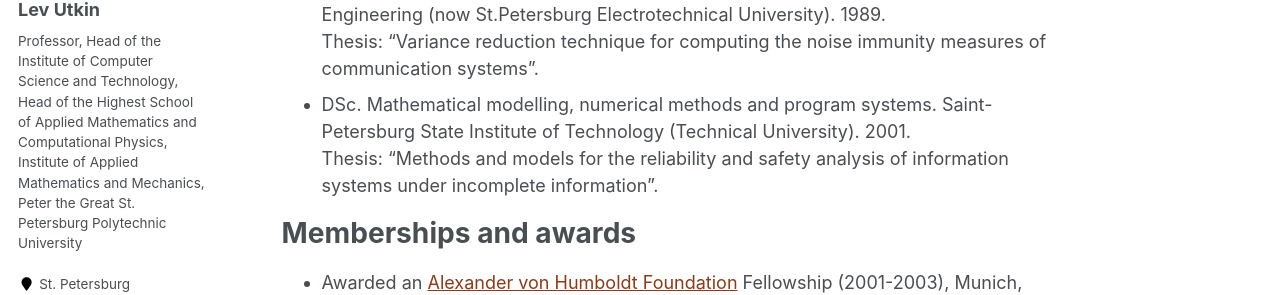
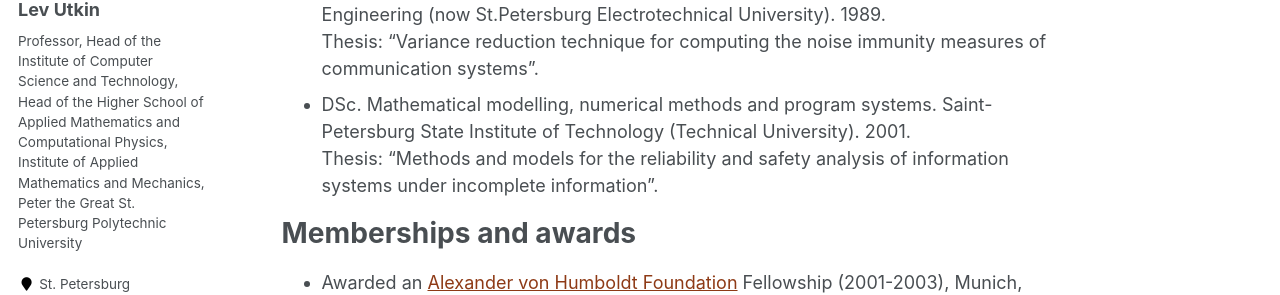
Before and after one commit to levutkin/levutkin.github.io, a Jekyll site: the page built from _pages/about.md, in a window 1280 px wide. Shown: the part 300-595 px from the top of the page. Built offline with Jekyll 4.4.1, drawn with Linux system fonts in a browser that asks for light colours; some web fonts are replaced.

Commit message:
Update _config.yml

```diff
--- a/_config.yml
+++ b/_config.yml
@@ -10,7 +10,7 @@
 title                    : "Home page of Lev V. Utkin"
 title_separator          : "-"
 name                     : "Lev Utkin"
-description              : "Professor, Head of the Institute of Computer Science and Technology, Head of the Highest School of Applied Mathematics and Computational Physics, Institute of Applied Mathematics and Mechanics, Peter the Great St. Petersburg Polytechnic University"
+description              : "Professor, Head of the Institute of Computer Science and Technology, Head of the Higher School of Applied Mathematics and Computational Physics, Institute of Applied Mathematics and Mechanics, Peter the Great St. Petersburg Polytechnic University"
 url                      :
 baseurl                  : "" # the subpath of your site, e.g. "/blog"
 repository               : "academicpages/academicpages.github.io"
@@ -82,7 +82,7 @@
 author:
   name             : "Lev Utkin"
   avatar           : "Utkin.jpg"
-  bio              : "Professor, Head of the Institute of Computer Science and Technology, Head of the Highest School of Applied Mathematics and Computational Physics, Institute of Applied Mathematics and Mechanics, Peter the Great St. Petersburg Polytechnic University"
+  bio              : "Professor, Head of the Institute of Computer Science and Technology, Head of the Higher School of Applied Mathematics and Computational Physics, Institute of Applied Mathematics and Mechanics, Peter the Great St. Petersburg Polytechnic University"
   location         : "St. Petersburg"
   employer         : "SPbPU"
   pubmed           :
```
